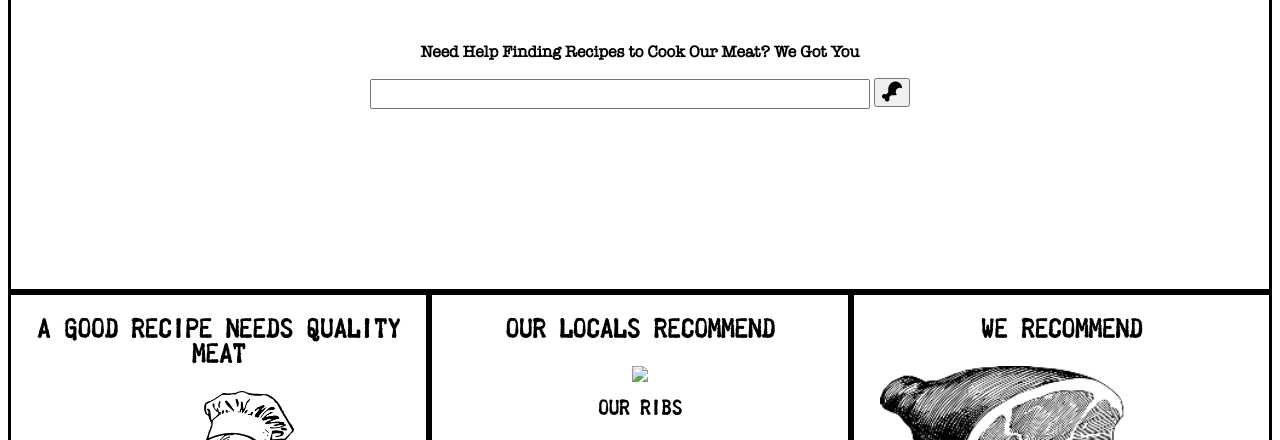
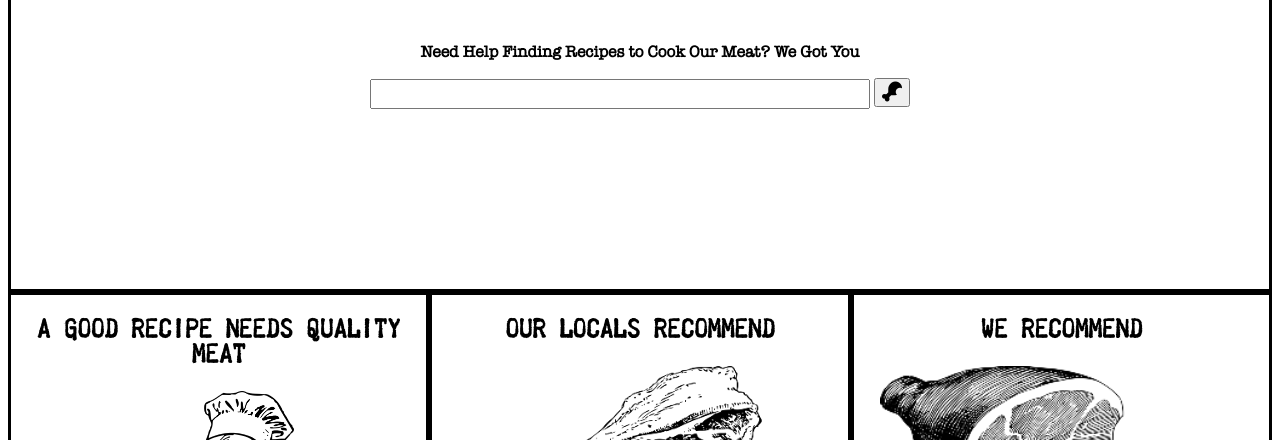
Before and after one commit to nakim97/ButcherShop, a plain HTML site: page recipe.html in a window 1280 px wide. Shown: the part 360-800 px from the top of the page. Drawn offline with Linux system fonts and the light colour scheme; a web font is replaced by a local one.

Commit message:
Update recipe.html

```diff
--- a/recipe.html
+++ b/recipe.html
@@ -38,7 +38,7 @@
         </div>
         <div class="ad2">
             <h3>OUR LOCALS RECOMMEND </h3>
-            <img src="images/rib.png">
+            <img src="images/ribs.png">
             <h2> OUR RIBS </h2>
 
         </div>
```
